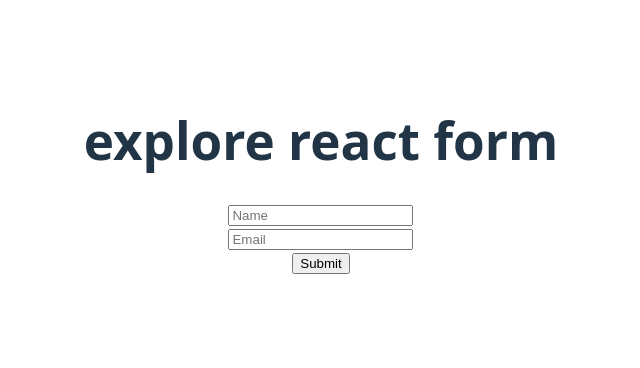
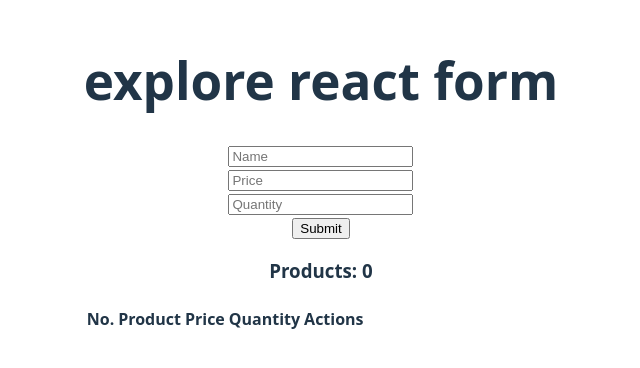
Before and after one commit to himel2535/simple-react-form, a React (Vite) app: page / in a window 1280 px wide. Shown: the part 224-592 px from the top of the page, without its empty margins (319-959 px from the left). Built offline with nearby package versions, Linux system fonts and the light colour scheme.

Commit message:
Display form data in a table and form error handle

```diff
--- a/src/App.jsx
+++ b/src/App.jsx
@@ -2,6 +2,7 @@
 import ControlledField from "./components/ControlledField/ControlledField";
 import FormAction from "./components/FormAction/FormAction";
 import HookForm from "./components/HookForm/HookForm";
+import ProductManagement from "./components/ProductManagement/ProductManagement";
 import SimpleForm from "./components/SimpleForm/SimpleForm";
 import UncontrolledField from "./components/UncontrolledField/UncontrolledField";
 
@@ -13,7 +14,8 @@
       {/* <FormAction></FormAction> */}
       {/* <ControlledField></ControlledField> */}
       {/* <UncontrolledField></UncontrolledField> */}
-      <HookForm></HookForm>
+      {/* <HookForm></HookForm> */}
+      <ProductManagement></ProductManagement>
     </>
   );
 }
--- /dev/null
+++ b/src/components/ProductManagement/ProductForm.jsx
@@ -0,0 +1,53 @@
+import React, { useState } from "react";
+
+const ProductForm = ({ handleAddProduct }) => {
+  const [error, setError] = useState("");
+
+  const handleSubmit = (e) => {
+    e.preventDefault();
+    const name = e.target.name.value;
+    const price = e.target.price.value;
+    const quantity = e.target.quantity.value;
+
+    if (name.length === 0) {
+      setError("please provide a proper name");
+      return;
+    } else if (price.length === 0) {
+      setError("please provide price");
+      return;
+    } else if (price.length < 0) {
+      setError("price can not be negative");
+      return;
+    } else if (quantity.length === 0) {
+      setError("please provide quantity");
+      return;
+    } else if (quantity.length < 0) {
+      setError("quantity can not be negative");
+      return;
+    } else {
+      setError("");
+    }
+
+    const newProduct = { name, price, quantity };
+
+    handleAddProduct(newProduct);
+  };
+  return (
+    <div>
+      <form onSubmit={handleSubmit}>
+        <input type="text" name="name" placeholder="Name" />
+        <br />
+        <input type="text" name="price" placeholder="Price" />
+        <br />
+        <input type="text" name="quantity" placeholder="Quantity" />
+        <br />
+        <input type="submit" value="Submit" />
+      </form>
+      <p>
+        <small>{error}</small>
+      </p>
+    </div>
+  );
+};
+
+export default ProductForm;
--- /dev/null
+++ b/src/components/ProductManagement/ProductManagement.jsx
@@ -0,0 +1,22 @@
+import React, { useState } from 'react';
+import ProductForm from './ProductForm';
+import ProductTable from './ProductTable';
+
+const ProductManagement = () => {
+
+    const [products,setProducts]=useState([])
+
+    const handleAddProduct=(newProduct)=>{
+        const newProducts=[...products,newProduct];
+        setProducts(newProducts)
+    }
+
+    return (
+        <div>
+            <ProductForm handleAddProduct={handleAddProduct}></ProductForm>
+            <ProductTable products={products}></ProductTable>
+        </div>
+    );
+};
+
+export default ProductManagement;
--- /dev/null
+++ b/src/components/ProductManagement/ProductTable.jsx
@@ -0,0 +1,34 @@
+import React from "react";
+
+const ProductTable = ({ products }) => {
+  return (
+    <div>
+      <h3>Products: {products.length}</h3>
+
+      <table>
+        <thead>
+          <tr>
+            <th>No.</th>
+            <th>Product</th>
+            <th>Price</th>
+            <th>Quantity</th>
+            <th>Actions</th>
+          </tr>
+        </thead>
+        <tbody>
+          {products.map((product,index) => (
+            <tr key={index}>
+              <td>{index+1}</td>
+              <td>{product.name}</td>
+              <td>{product.price}</td>
+              <td>{product.quantity}</td>
+              <td></td>
+            </tr>
+          ))}
+        </tbody>
+      </table>
+    </div>
+  );
+};
+
+export default ProductTable;
```
